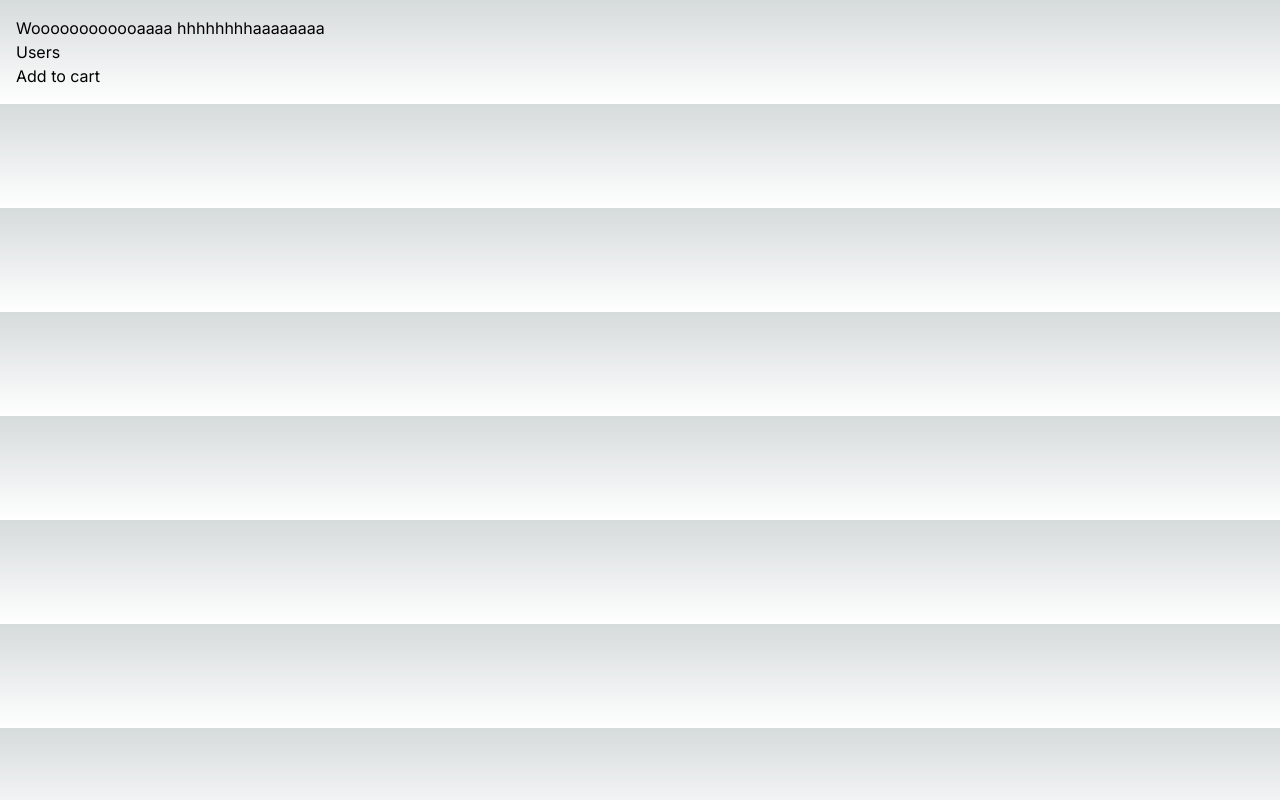
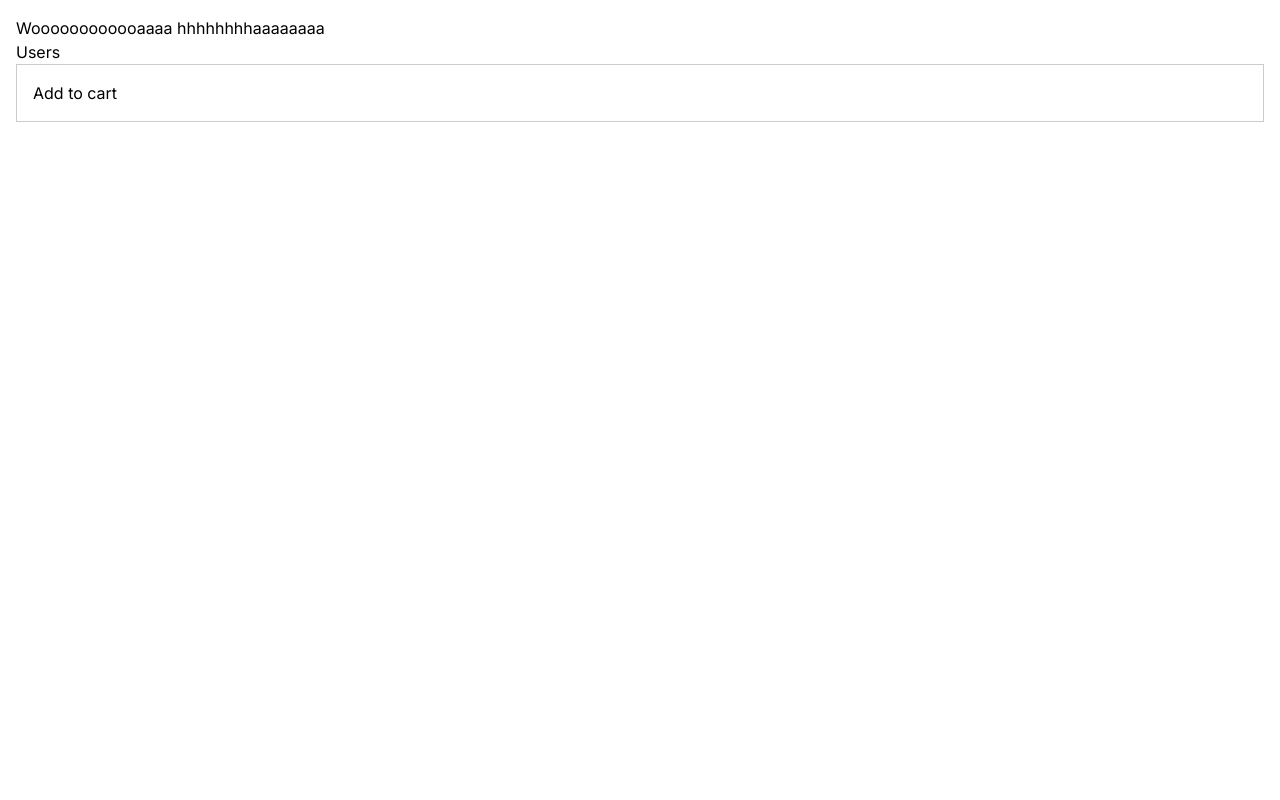
Before and after one commit to phmanhquan/next-app, a Next.js app: page / in a window 1280 px wide. Built offline with nearby package versions, Linux system fonts and the light colour scheme.

Commit message:
css module

```diff
--- /dev/null
+++ b/app/components/ProductCard.module.css
@@ -0,0 +1,4 @@
+.card{
+    padding: 1rem;
+    border: 1px solid #ccc;
+}
--- a/app/components/ProductCard.tsx
+++ b/app/components/ProductCard.tsx
@@ -1,9 +1,10 @@
 import React from "react";
 import AddToCart from "./AddToCart";
+import styles from "./ProductCard.module.css";
 
 const ProductCard = () => {
   return (
-    <div>
+    <div className={styles.card}>
       <AddToCart></AddToCart>
     </div>
   );
--- a/app/globals.css
+++ b/app/globals.css
@@ -4,25 +4,15 @@
 
 :root {
   --foreground-rgb: 0, 0, 0;
-  --background-start-rgb: 214, 219, 220;
-  --background-end-rgb: 255, 255, 255;
 }
 
 @media (prefers-color-scheme: dark) {
   :root {
-    --foreground-rgb: 255, 255, 255;
-    --background-start-rgb: 0, 0, 0;
-    --background-end-rgb: 0, 0, 0;
+    --foreground-rgb: 0, 0, 0;
   }
 }
 
 body {
   color: rgb(var(--foreground-rgb));
   padding:1rem;
-  background: linear-gradient(
-      to bottom,
-      transparent,
-      rgb(var(--background-end-rgb))
-    )
-    rgb(var(--background-start-rgb));
 }
```
